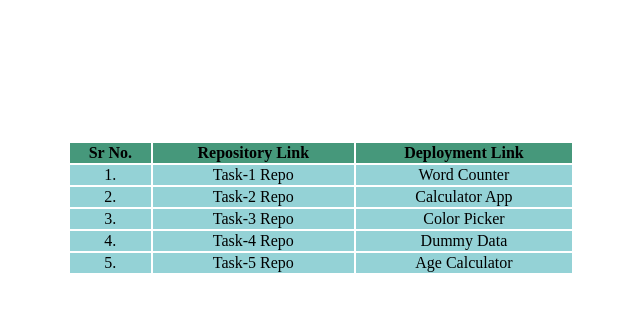
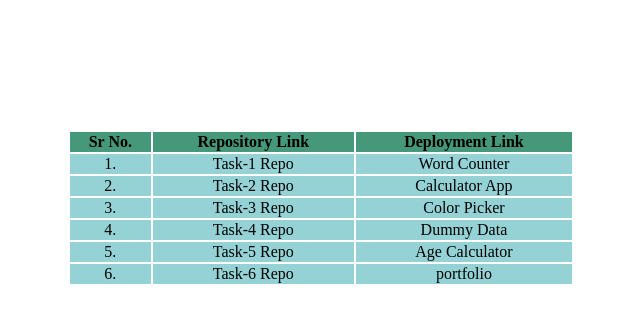
Before and after one commit to sukritgoyal26/ReactTasks, a plain HTML site: page index.html in a window 1280 px wide. Shown: the whole page, without its empty margins (319-959 px from the left). Drawn offline with Linux system fonts and the light colour scheme.

Commit message:
Update index.html

```diff
--- a/index.html
+++ b/index.html
@@ -108,6 +108,20 @@
               >
             </td>
           </tr>
+                    <tr>
+            <td>6.</td>
+            <td>
+              <a href="https://github.com/sukritgoyal26/portfolio"
+                >Task-6 Repo</a
+              >
+            </td>
+            <td>
+              <a href="
+https://sukritgoyal26.github.io/portfolio/"
+                >portfolio</a
+              >
+            </td>
+          </tr>
         </tbody>
       </table>
     </div>
```
